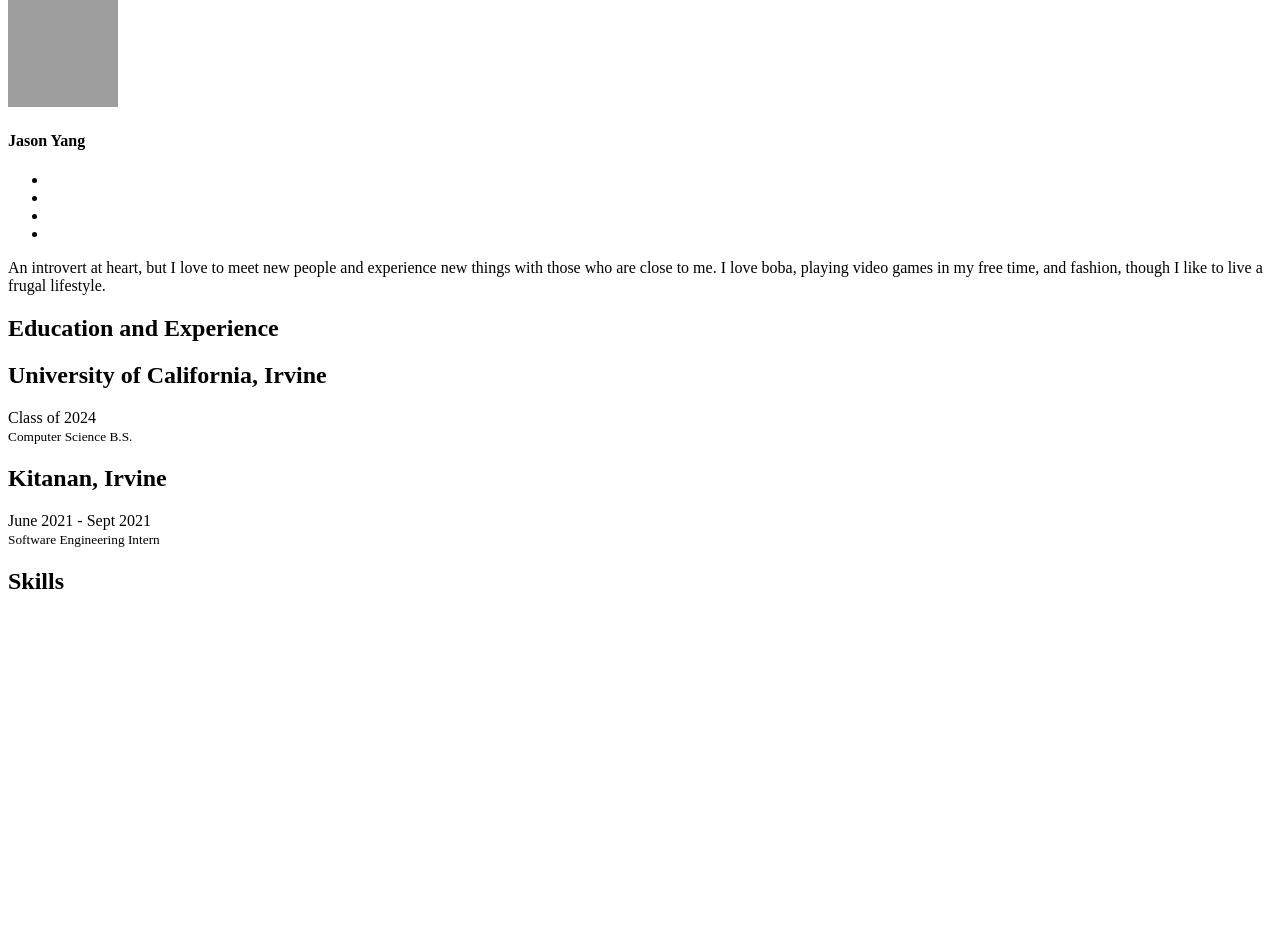
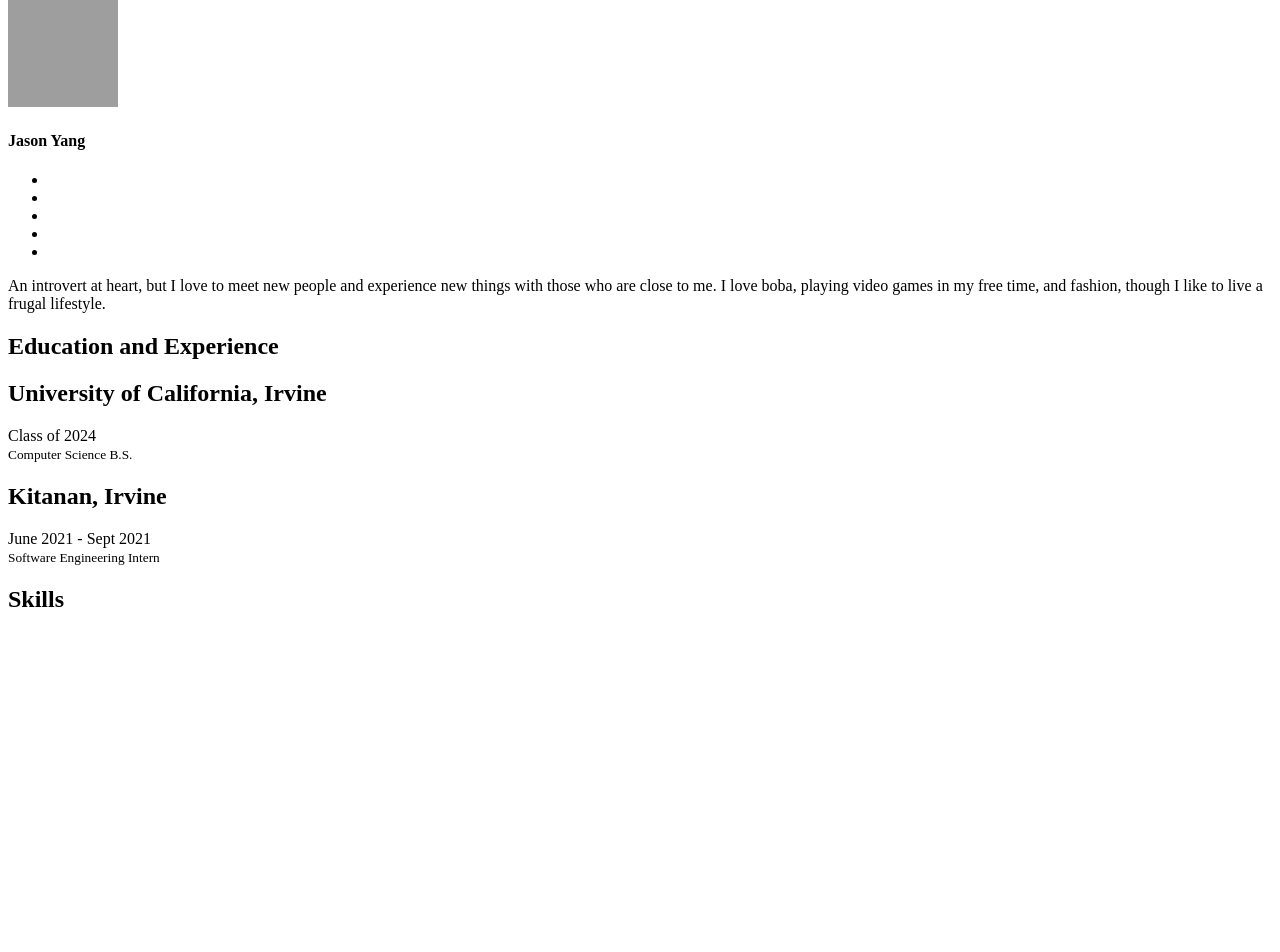
Before and after one commit to Pesra/pesra.github.io, a Jekyll site: the page built from index.html, in a window 1280 px wide. Shown: the part 403-1355 px from the top of the page. Built offline with Jekyll 4.4.1, drawn with Linux system fonts in a browser that asks for light colours; grey boxes are pictures that could not be loaded.

Commit message:
Update about.html

```diff
--- a/_includes/sections/about.html
+++ b/_includes/sections/about.html
@@ -35,6 +35,9 @@
                     {% if site.author.email %}
                     <li><a href="mailto:jasonyy2@uci.edu"><i class="fa fa-envelope-o"></i></a></li>
                     {% endif %}
+                    {% if site.author.cv %}
+                    <li><a href="{{ site.author.cv }}" target="blank"><i class="fa fa-file-pdf-o"></i></a></li>
+                    {% endif %}
 
 
 
```
